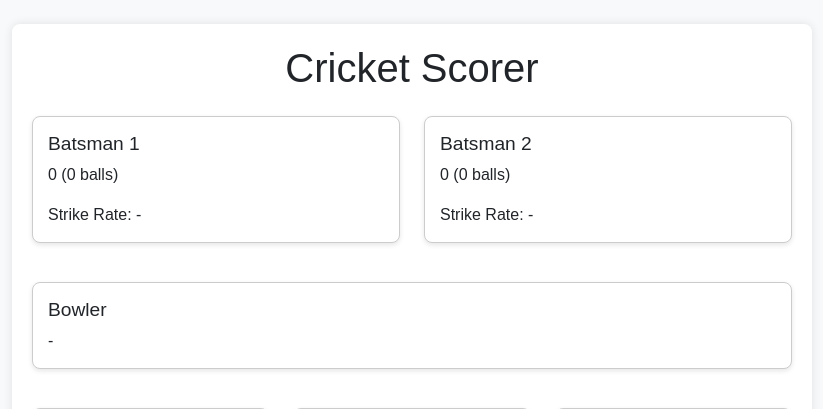
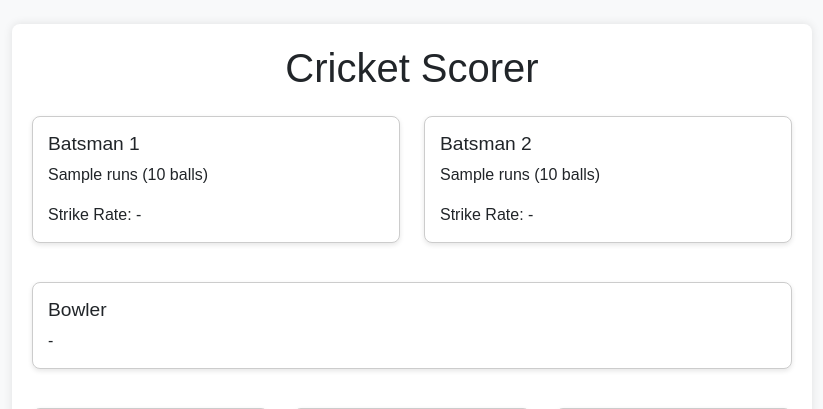
Before and after one commit to RuAstro/Restart_cricket, a Flask app: template templates/scorer_page.html in a window 1280 px wide. Shown: the top 409 px of the page, without its empty margins (228-1051 px from the left). Run offline with Flask 3, Linux system fonts and the light colour scheme; the template is opened without the code that fills it: most values are stand-ins (such as "Sample title", 1, 10 or a date in 2020); some libraries are stand-ins or nearby versions.

Commit message:
updated batsmen section to the right routes so that the score updates when pushing the buttons

```diff
--- a/templates/scorer_page.html
+++ b/templates/scorer_page.html
@@ -45,7 +45,7 @@
         <div class="card">
             <div class="card-body">
                 <h5 class="card-title">Batsman 1</h5>
-                    <p class="card-text" id="batsman1-runs">0 (0 balls)</p>
+                <p class="card-text" id="batsman1-runs">{{ batsman1.runs }} ({{ batsman1.balls }} balls)</p>
                 <p class="card-text" id="batsman1-strike-rate">Strike Rate: -</p>
             </div>
         </div>
@@ -54,7 +54,7 @@
         <div class="card">
             <div class="card-body">
                 <h5 class="card-title">Batsman 2</h5>
-                    <p class="card-text" id="batsman2-runs">0 (0 balls)</p>
+                <p class="card-text" id="batsman2-runs">{{ batsman2.runs }} ({{ batsman2.balls }} balls)</p>
                 <p class="card-text" id="batsman2-strike-rate">Strike Rate: -</p>
             </div>
         </div>
```
Lines whose indentation alone changed are shown as unchanged.
